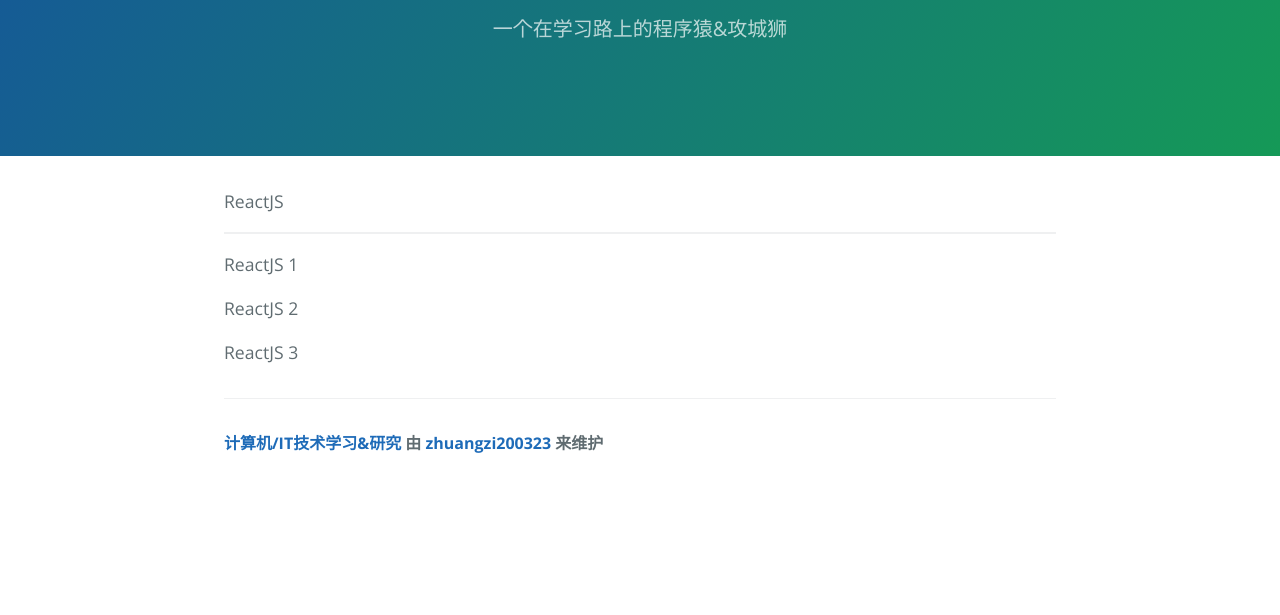
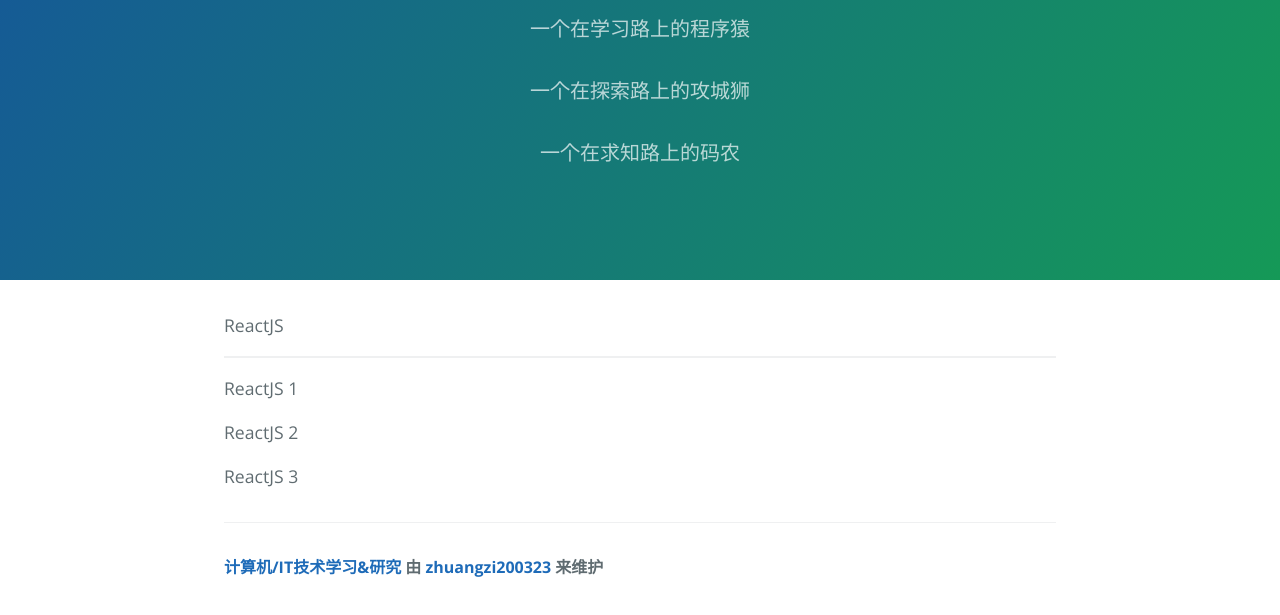
Before and after one commit to zhuangzi200323/home, a plain HTML site: page index.html in a window 1280 px wide. Shown: the part 161-776 px from the top of the page. Drawn offline with nearby package versions, Linux system fonts and the light colour scheme.

Commit message:
修改描述

```diff
--- a/index.html
+++ b/index.html
@@ -12,7 +12,9 @@
   <body>
     <section class="page-header">
       <h1 class="project-name">计算机/IT技术学习&研究</h1>
-      <h2 class="project-tagline">一个在学习路上的程序猿&攻城狮</h2>
+      <h2 class="project-tagline">一个在学习路上的程序猿</h2>
+      <h2 class="project-tagline">一个在探索路上的攻城狮</h2>
+      <h2 class="project-tagline">一个在求知路上的码农</h2>
       <!--<a href="https://github.com/zhuangzi200323/jack.github.io" class="btn">View on GitHub</a>
       <a href="https://github.com/zhuangzi200323/jack.github.io/zipball/master" class="btn">Download .zip</a>
       <a href="https://github.com/zhuangzi200323/jack.github.io/tarball/master" class="btn">Download .tar.gz</a>-->
```
